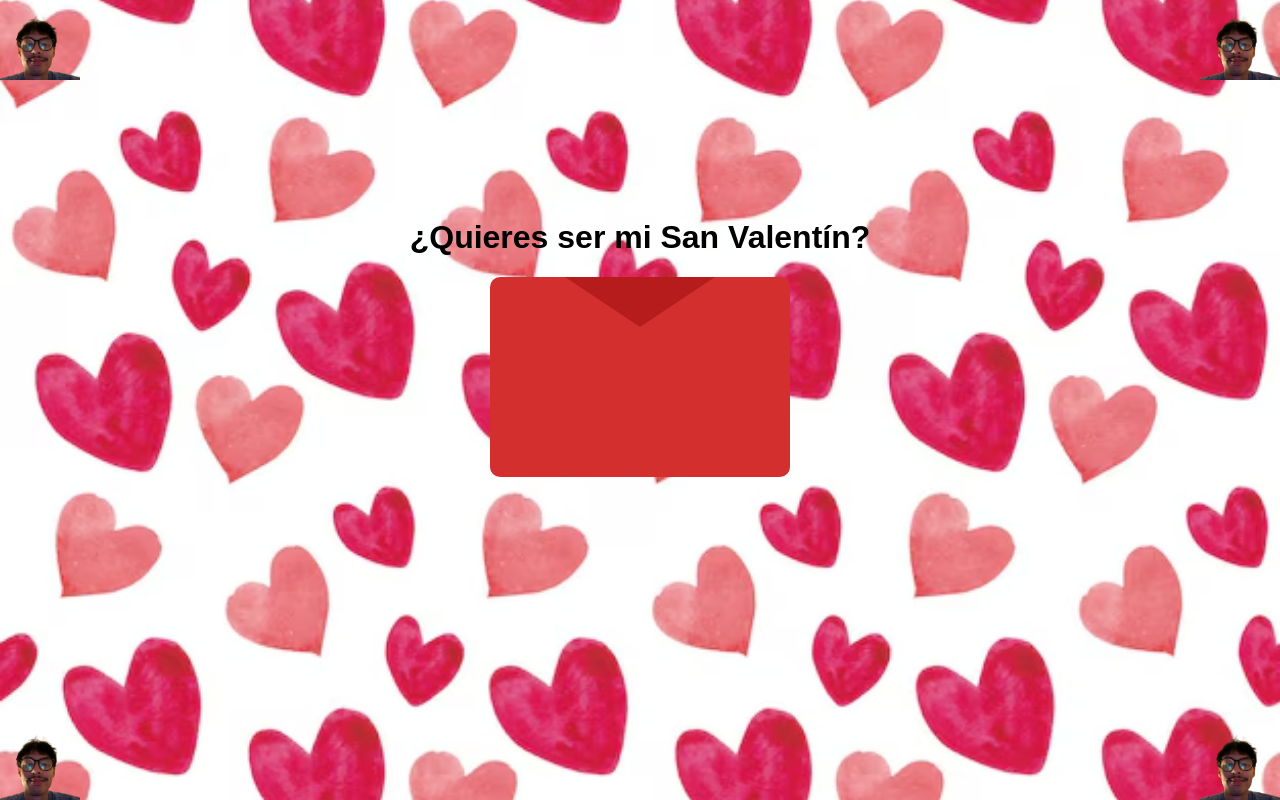
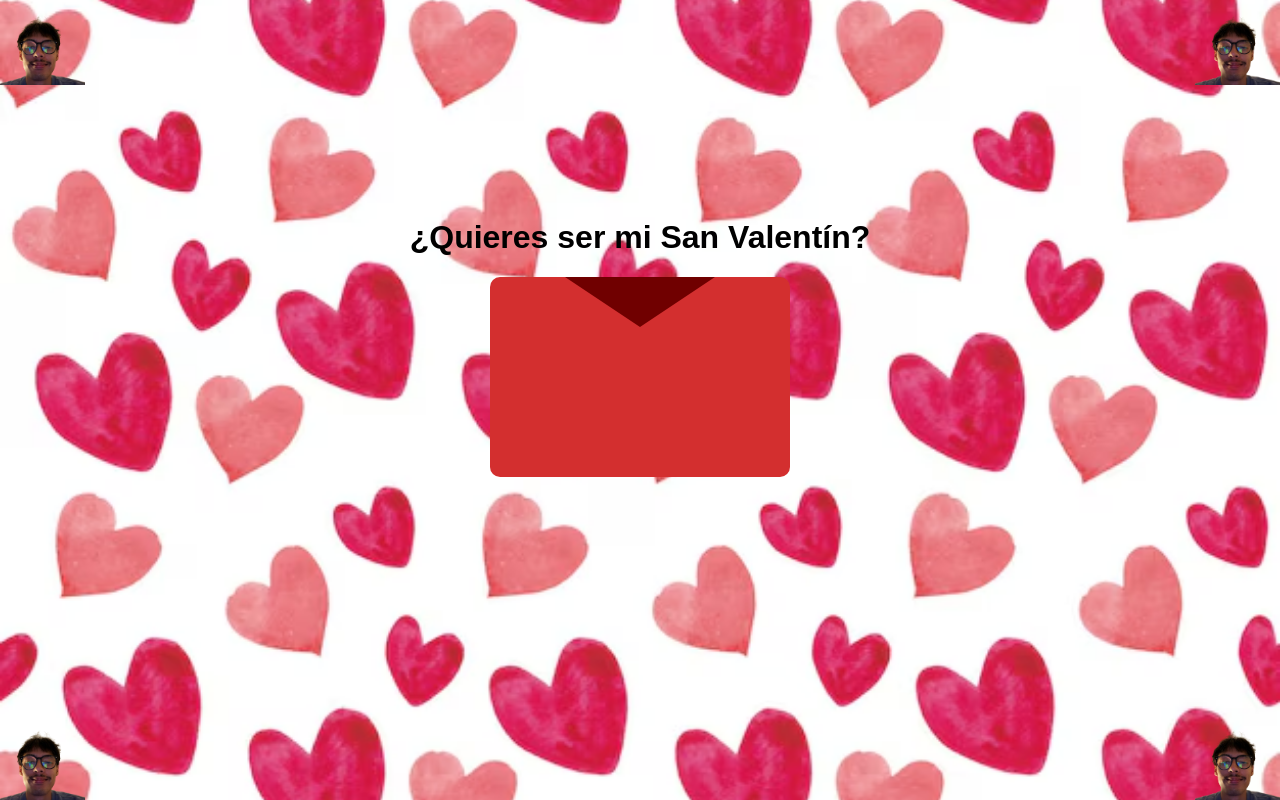
Before and after one commit to Josuesp34/Luna, a plain HTML site: page index.html in a window 1280 px wide. Drawn offline with Linux system fonts and the light colour scheme.

Commit message:
funciona

```diff
--- a/styles.css
+++ b/styles.css
@@ -48,7 +48,7 @@ body {
   height: 0;
   border-left: 150px solid transparent;
   border-right: 150px solid transparent;
-  border-top: 100px solid #b71c1c;
+  border-top: 100px solid #700000;
   transition: transform 0.8s ease-in-out;
 }
 
@@ -57,7 +57,7 @@ body {
   position: absolute;
   width: 90%;
   height: 90%;
-  background: white;
+  background: rgba(248, 216, 34, 0.725);
   padding: 20px;
   text-align: center;
   display: flex;
@@ -117,7 +117,7 @@ body {
   padding: 10px 20px;
   width: 150px;
   background-color: #f44336;
-  color: white;
+  color: rgb(255, 255, 255);
   border: none;
   border-radius: 5px;
   cursor: pointer;
@@ -139,8 +139,8 @@ body {
 
 .corner {
   position: absolute;
-  width: 80px; /* Ajusta el tamaño de las imágenes según lo necesites */
-  height: 80px;
+  width: 85px; /* Ajusta el tamaño de las imágenes según lo necesites */
+  height: 85px;
   object-fit: cover;
 }
 
```
